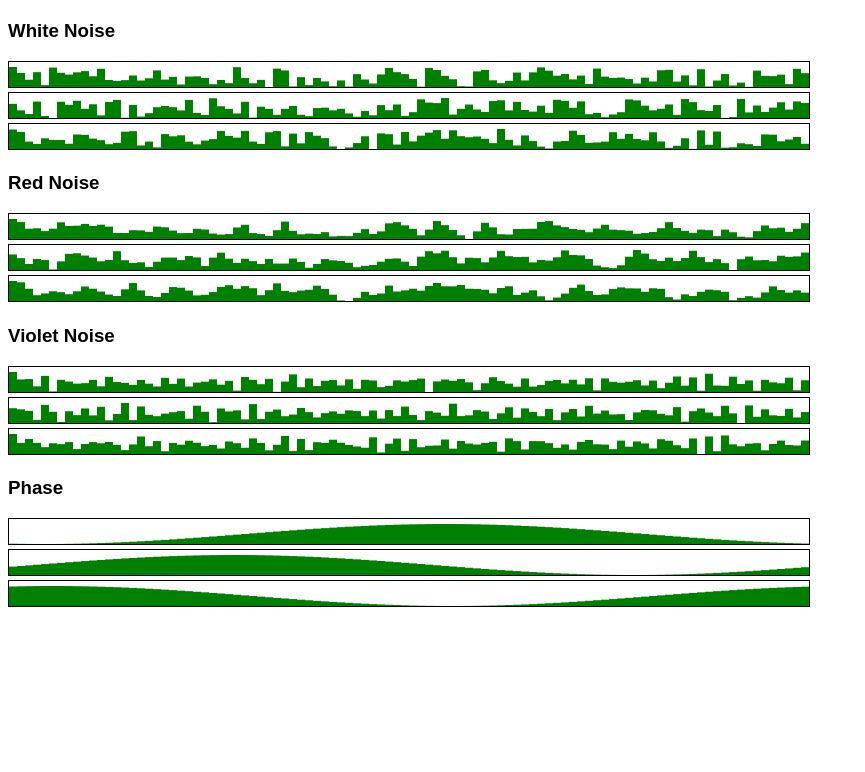
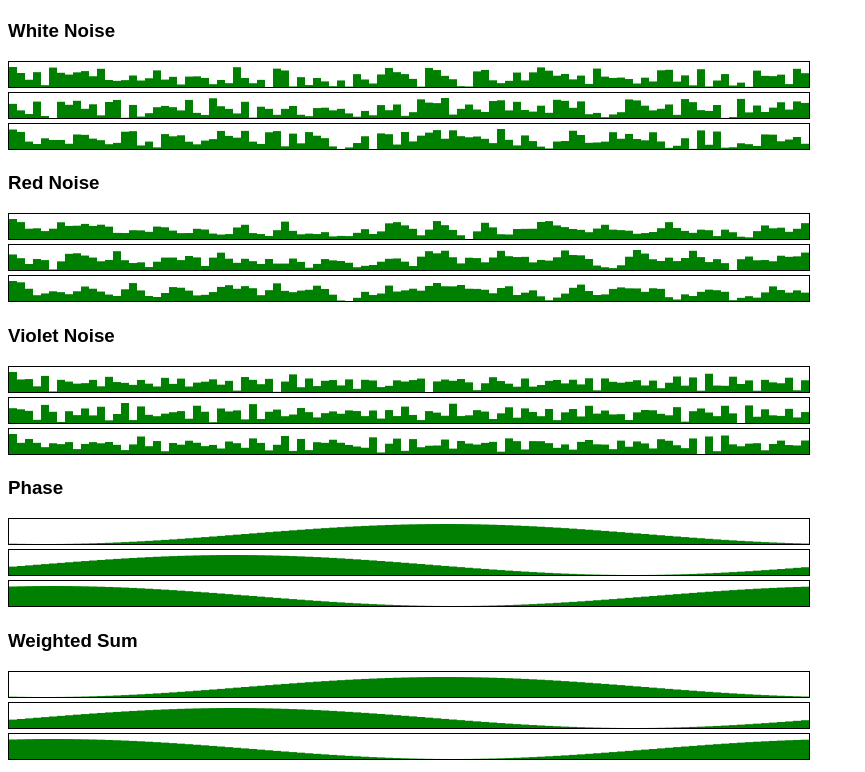
Before and after one commit to aoswalt/web-noise, a plain HTML site: page index.html in a window 1280 px wide. Shown: the part 549-1321 px from the top of the page, without its empty margins (0-865 px from the left). Before the commit the page ends 1168 px from the top, so only its background shows below. Drawn offline with Linux system fonts and the light colour scheme.

Commit message:
extra function to get context list

```diff
--- a/index.html
+++ b/index.html
@@ -46,6 +46,11 @@
     <div><canvas class="phase" width="800px" height="25px"></canvas></div>
     <div><canvas class="phase" width="800px" height="25px"></canvas></div>
 
+    <h3>Weighted Sum</h3>
+    <div><canvas class="weightedSum" width="800px" height="25px"></canvas></div>
+    <div><canvas class="weightedSum" width="800px" height="25px"></canvas></div>
+    <div><canvas class="weightedSum" width="800px" height="25px"></canvas></div>
+
     <script src="js/draw.js"></script>
     <script src="js/noise.js"></script>
     <script src="js/random.js"></script>
--- a/js/draw.js
+++ b/js/draw.js
@@ -1,4 +1,6 @@
 var Draw = ((draw) => {
+  const barColor = 'green'
+
   //NOTE(adam): normalize noise values to range from 0 to 1
   const normalize = (noise) => {
     //NOTE(adam): shift so min would be 0
@@ -38,6 +40,13 @@ var Draw = ((draw) => {
     draw.drawBars(ctx, finishFunc(noise))
   }
 
+  draw.getCtxList = (className) => {
+    const list = Array.from(document.querySelectorAll('.' + className))
+      .map((c) => c.getContext('2d'))
+    list.forEach((ctx) => ctx.fillStyle = barColor)
+    return list
+  }
+
 
   return draw
 })(Draw || {})
--- a/js/noise.js
+++ b/js/noise.js
@@ -22,6 +22,9 @@ var Noise = ((noise) => {
   noise.rougher = (noise) =>
     noise.map((e, i) => i === 0 ? noise[i] : 0.5 * (noise[i - 1] - noise[i]))
 
+  noise.weightedSum = (amplitudes, noises) =>
+    noises.reduce((p, c, i) => amplitudes[i] * noises[i])
+
 
   return noise
 })(Noise || {})
--- a/script.js
+++ b/script.js
@@ -1,34 +1,18 @@
 const barCount = 100
-const barColor = 'green'
 
-
-const freqList = Array.from(document.querySelectorAll('.freqVary'))
-  .map((c) => c.getContext('2d'))
-freqList.forEach((ctx) => ctx.fillStyle = barColor)
-
-freqList.forEach((ctx, ctxIndex) => {
+Draw.getCtxList('freqVary').forEach((ctx, ctxIndex) => {
   i = ctxIndex + 1
   noiseFunc = Noise.makeCosNoise((x) => 0.1 * i)
   Draw.drawNoise(ctx, noiseFunc)
 })
 
-
-const ampList = Array.from(document.querySelectorAll('.ampVary'))
-  .map((c) => c.getContext('2d'))
-ampList.forEach((ctx) => ctx.fillStyle = barColor)
-
-ampList.forEach((ctx, ctxIndex) => {
+Draw.getCtxList('ampVary').forEach((ctx, ctxIndex) => {
   i = ctxIndex + 1
   noiseFunc = Noise.makeCosNoise(undefined, (x) => 0.2 * i)
   Draw.drawNoise(ctx, noiseFunc)
 })
 
-
-const mixList = Array.from(document.querySelectorAll('.mixVary'))
-  .map((c) => c.getContext('2d'))
-mixList.forEach((ctx) => ctx.fillStyle = barColor)
-
-mixList.forEach((ctx, ctxIndex) => {
+Draw.getCtxList('mixVary').forEach((ctx, ctxIndex) => {
   i = ctxIndex + 1
   n1 = Noise.makeCosNoise((x) => 0.0008 * i * x, (x) => 0.2 * i)
   n2 = Noise.makeSinNoise((x) => 0.003 * i * x, (x) => 0.4 * i)
@@ -36,44 +20,28 @@ mixList.forEach((ctx, ctxIndex) => {
   Draw.drawNoise(ctx, noiseFunc)
 })
 
-
-const whiteList = Array.from(document.querySelectorAll('.whiteNoise'))
-  .map((c) => c.getContext('2d'))
-whiteList.forEach((ctx) => ctx.fillStyle = barColor)
-
-whiteList.forEach((ctx, ctxIndex) => {
+Draw.getCtxList('whiteNoise').forEach((ctx, ctxIndex) => {
   const rand = Random.makeRandom(ctxIndex)
   noiseFunc = (x) => Random.range(-1, 1, rand)
   Draw.drawNoise(ctx, noiseFunc)
 })
 
-
-const redList = Array.from(document.querySelectorAll('.redNoise'))
-  .map((c) => c.getContext('2d'))
-redList.forEach((ctx) => ctx.fillStyle = barColor)
-
-redList.forEach((ctx, ctxIndex) => {
+Draw.getCtxList('redNoise').forEach((ctx, ctxIndex) => {
   const rand = Random.makeRandom(ctxIndex)
   noiseFunc = (x) => Random.range(-1, 1, rand)
   Draw.drawNoise(ctx, noiseFunc, Noise.smoother)
 })
 
-
-const violetList = Array.from(document.querySelectorAll('.violetNoise'))
-  .map((c) => c.getContext('2d'))
-violetList.forEach((ctx) => ctx.fillStyle = barColor)
-
-violetList.forEach((ctx, ctxIndex) => {
+Draw.getCtxList('violetNoise').forEach((ctx, ctxIndex) => {
   const rand = Random.makeRandom(ctxIndex)
   noiseFunc = (x) => Random.range(-1, 1, rand)
   Draw.drawNoise(ctx, noiseFunc, Noise.rougher)
 })
 
-
-const phaseList = Array.from(document.querySelectorAll('.phase'))
-  .map((c) => c.getContext('2d'))
-phaseList.forEach((ctx) => ctx.fillStyle = barColor)
-
-phaseList.forEach((ctx, ctxIndex) => {
+Draw.getCtxList('phase').forEach((ctx, ctxIndex) => {
   Draw.drawNoise(ctx, Noise.makeNoise(1 / barCount, ctxIndex + 1))
 })
+
+Draw.getCtxList('weightedSum').forEach((ctx, ctxIndex) => {
+  Draw.drawNoise(ctx, Noise.makeNoise(1 / barCount, ctxIndex + 1))
+})
```
